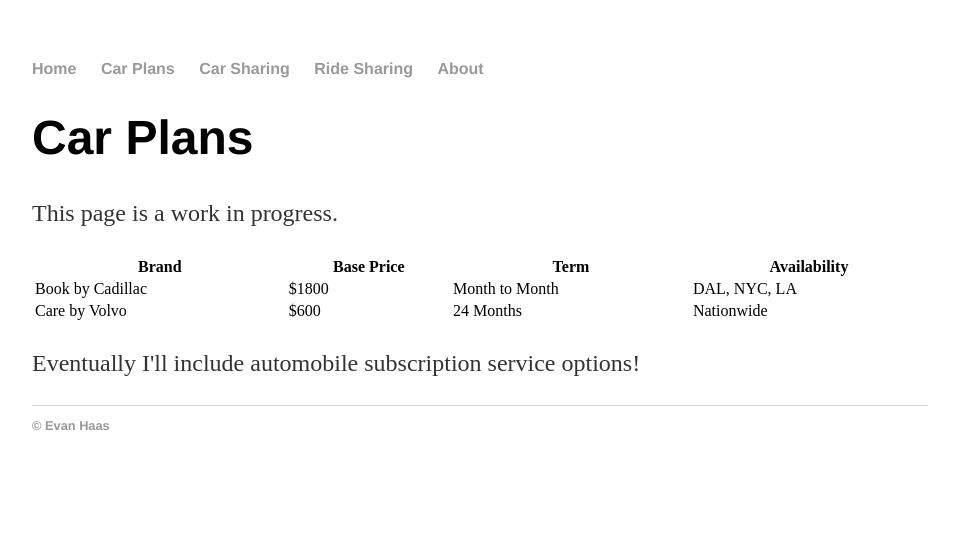
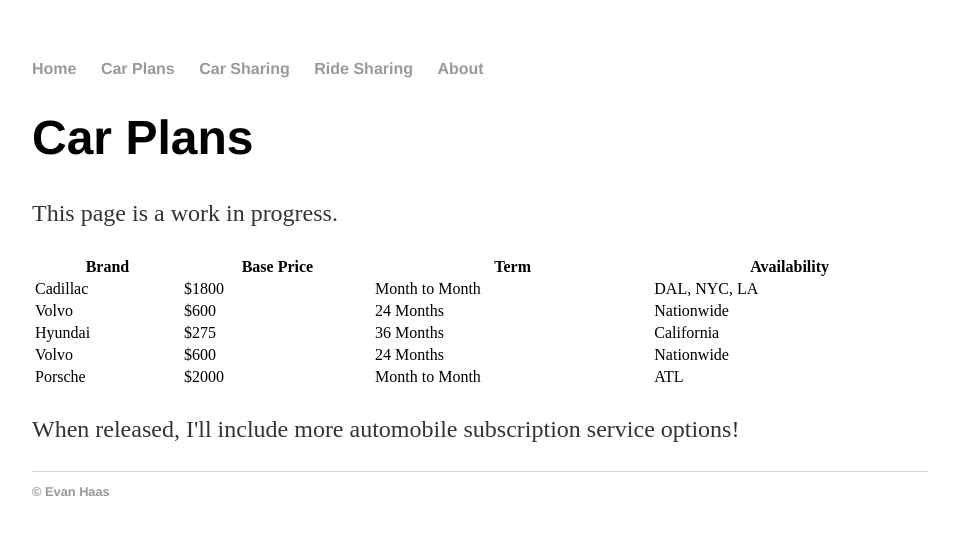
Before and after one commit to ehaas9/carsubscriber, a Jekyll site: the page built from fromoem.html, in a window 1280 px wide. Shown: the top 535 px of the page, without its empty margins (160-1119 px from the left). Built offline with Jekyll 4.4.1, drawn with Linux system fonts in a browser that asks for light colours.

Commit message:
Update fromoem.html

```diff
--- a/fromoem.html
+++ b/fromoem.html
@@ -13,17 +13,35 @@
     <th>Availability</th>
   </tr>
   <tr>
-    <td>Book by Cadillac</td>
+    <td>Cadillac</td>
     <td>$1800</td>
     <td>Month to Month</td>
     <td>DAL, NYC, LA
   </tr>
   <tr>
-    <td>Care by Volvo</td>
+    <td>Volvo</td>
     <td>$600</td>
     <td>24 Months</td>
     <td>Nationwide</td>
   </tr>
+  <tr>
+    <td>Hyundai</td>
+    <td>$275</td>
+    <td>36 Months</td>
+    <td>California</td>
+  </tr>
+  <tr>
+    <td>Volvo</td>
+    <td>$600</td>
+    <td>24 Months</td>
+    <td>Nationwide</td>
+  </tr>
+  <tr>
+    <td>Porsche</td>
+    <td>$2000</td>
+    <td>Month to Month</td>
+    <td>ATL</td>
+  </tr>
 </table>
-  <p>Eventually I'll include automobile subscription service options!</p>
+  <p>When released, I'll include more automobile subscription service options!</p>
 </div>
```
